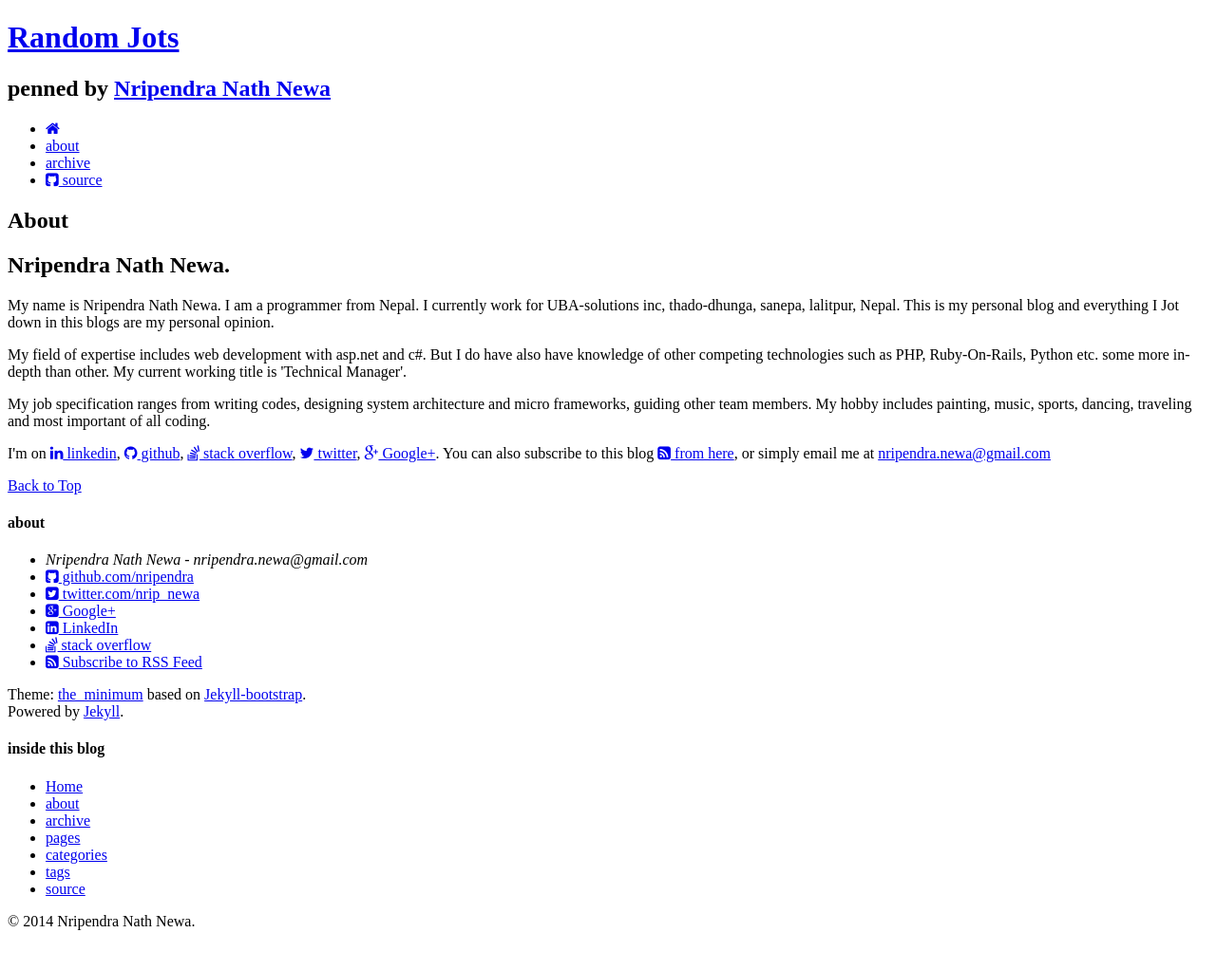
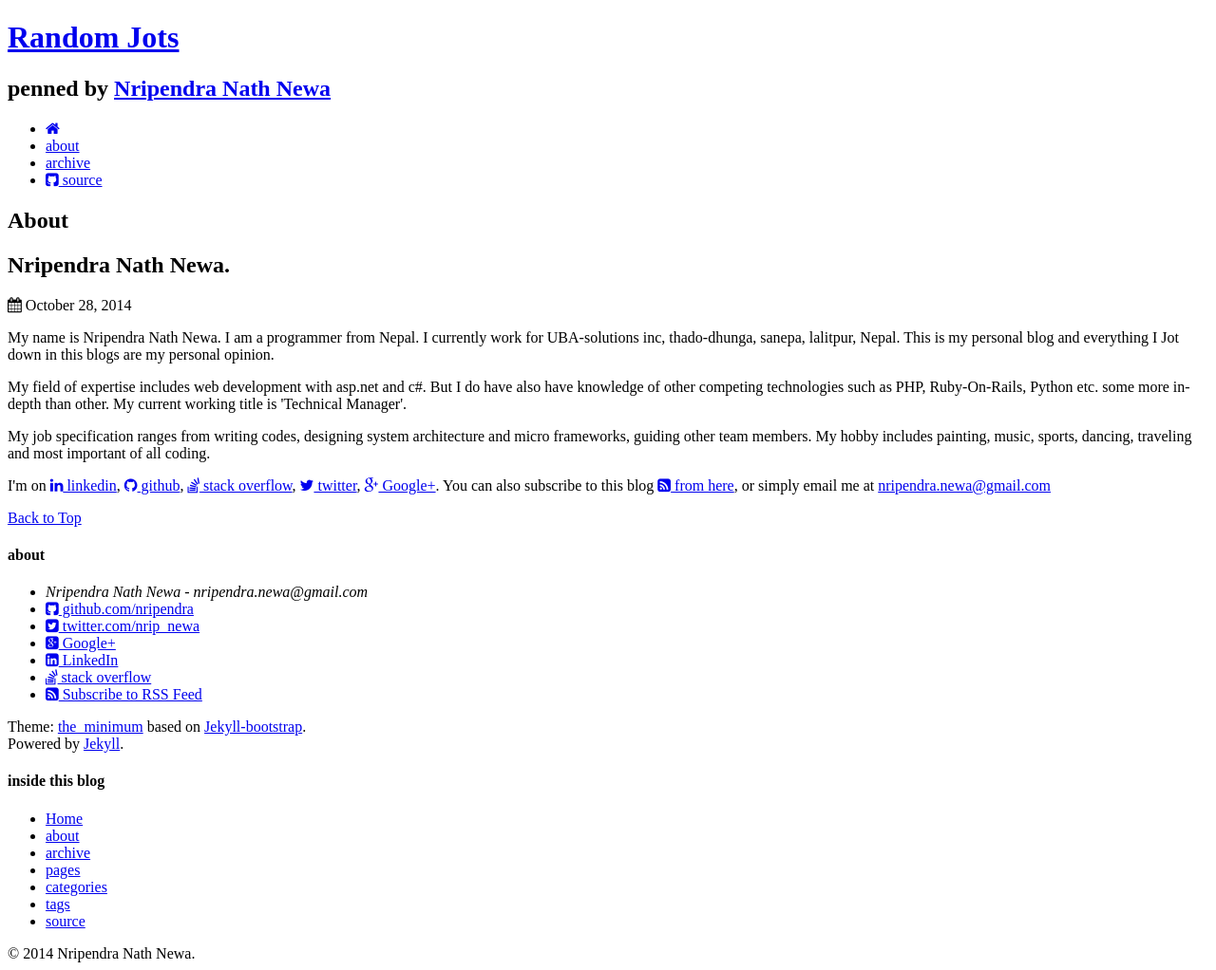
Before and after one commit to nripendra/nripendra.github.io, a Jekyll site: the page built from about.html, in a window 1280 px wide. Shown: the whole page at 95% size. Built offline with Jekyll 4.4.1, drawn with Linux system fonts in a browser that asks for light colours; comment, search, counter and statistics services are not loaded; before the commit the page ends 988 px from its top, so only the background shows below that.

Commit message:
- Add updated where possible.

```diff
--- a/_includes/JB/posts_collate
+++ b/_includes/JB/posts_collate
@@ -35,7 +35,7 @@ Usage:
     <li><article class="post">
         <div class="columns datetime">
             <span class="post-meta">
-                <time datetime="{{ post.date | | date_to_string  }}">
+                <time {% if forloop.first %} class="date updated" {% endif %} datetime="{{ post.date | | date_to_string  }}">
                     <span class="day">{{ post.date | | date: "%-d" }}</span>
                     <span class="month-year">{{ post.date | | date: "%B %Y" }}</span>
                 </time>
--- a/_includes/themes/the-minimum/page.html
+++ b/_includes/themes/the-minimum/page.html
@@ -7,6 +7,14 @@
                         <h1 class="h2 entry-title">{{ page.title }}</h1>
                         <h2 class="entry-tagline">{{ page.tagline }}</h2>
                     </div><!-- unit-inner -->
+                    <div class="unit-head-inner meta">
+                        {% capture date %}{{ page.date }}{% endcapture %}
+                        {% capture has_date %}{{ date | size }}{% endcapture %}
+
+                        {% if has_date != '0' %}
+                        <i class="fa fa-calendar"></i> <time class="date updated" datetime="{{ date | datetime | date_to_xmlschema }}" {% if updated %}data-updated="true" {% endif %} itemprop="datePublished">{{ date | date: "%B %e, %Y" }}</time>
+                        {% endif %}
+                    </div>
                 </div><!-- unit-head -->
             </header>
 
--- a/_includes/themes/the-minimum/post.html
+++ b/_includes/themes/the-minimum/post.html
@@ -7,7 +7,7 @@
                         <h1 class="h2 entry-title">{{ page.title }}</h1>
                     </div><!-- unit-inner -->
                     <div class="unit-head-inner meta">
-                        {% capture date %}{{ page.date }}{{ post.date }}{% endcapture %}
+                        {% capture date %}{{ page.date }}{% endcapture %}
                         {% capture has_date %}{{ date | size }}{% endcapture %}
 
                         {% if has_date != '0' %}
--- a/about.html
+++ b/about.html
@@ -3,12 +3,13 @@ layout: page
 metaTitle: Welcome to Nripendra's blog (blogs.nnn.ninja.np)
 title: About
 tagline: Nripendra Nath Newa.
+date: 2014-10-28 19:10:00
 ---
 {% include JB/setup %}
 
 <div>
     <p>
-        My name is Nripendra Nath Newa. I am a programmer from Nepal. I currently work for UBA-solutions inc, thado-dhunga, sanepa, lalitpur, Nepal.
+        My name is <span class="author fn n">Nripendra Nath Newa</span>. I am a programmer from Nepal. I currently work for UBA-solutions inc, thado-dhunga, sanepa, lalitpur, Nepal.
         This is my personal blog and everything I Jot down in this blogs are my personal opinion.
     </p>
     <p>
```
Lines whose indentation alone changed are shown as unchanged.
